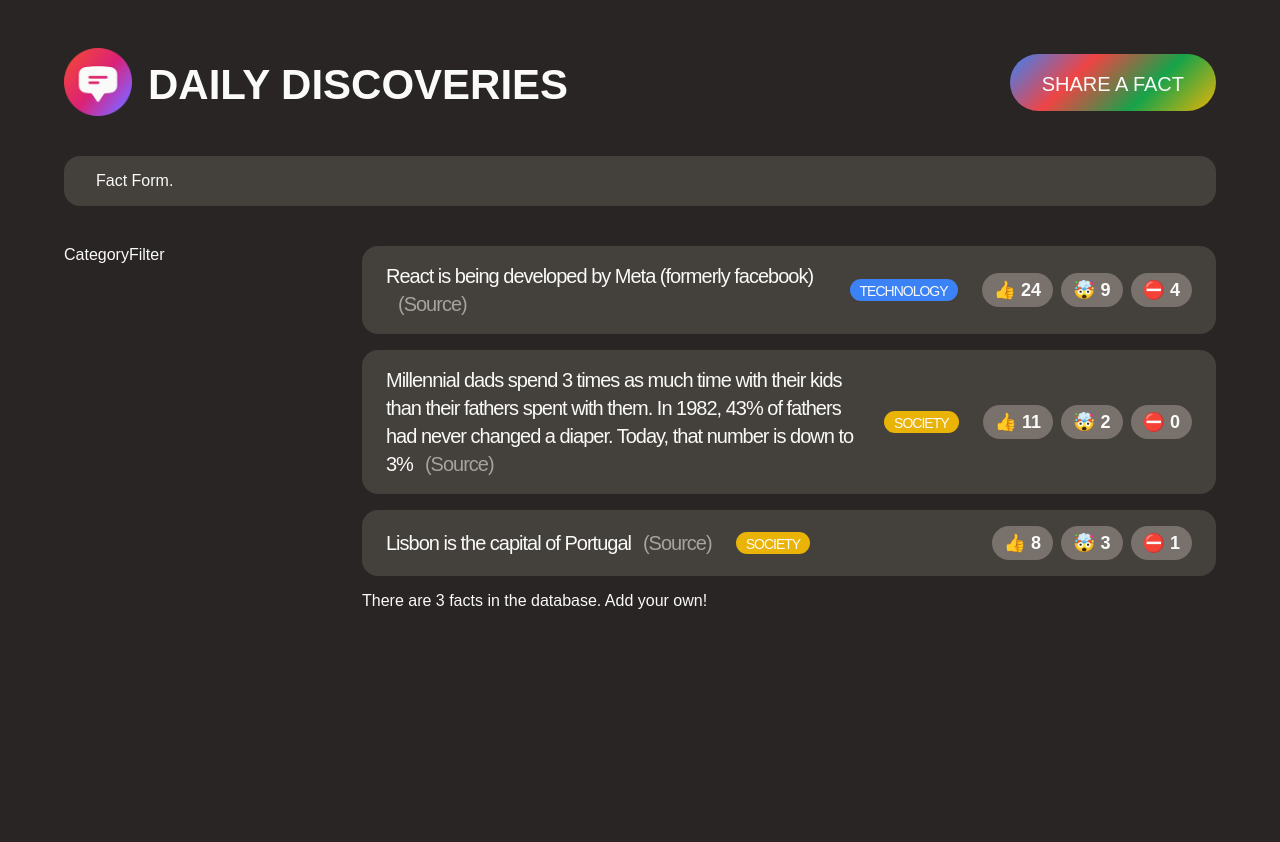
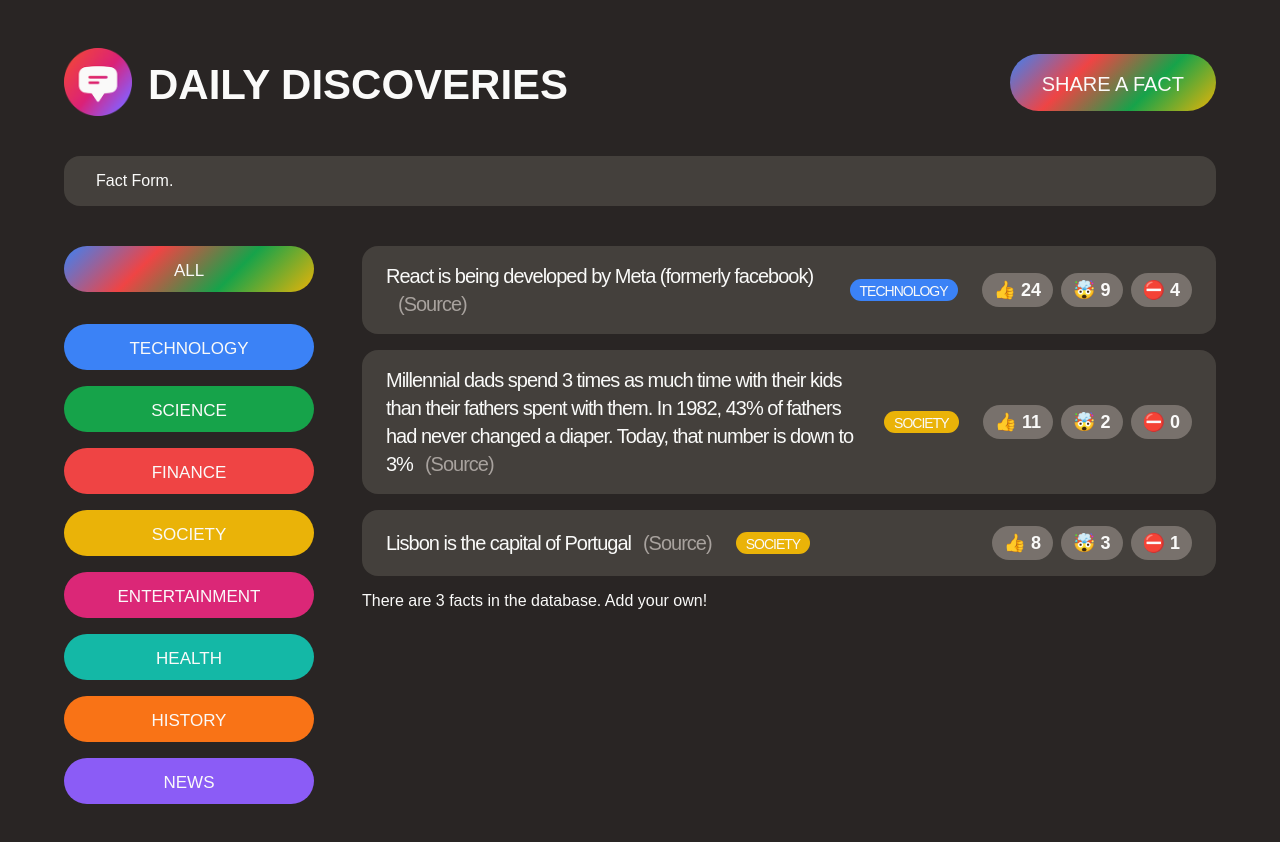
Before and after one commit to samuelmbp/daily-discoveries, a React (Create React App) app: page / in a window 1280 px wide. Shown: the top 842 px of the page. Before the commit the page ends 800 px from the top, so only its background shows below. Built offline with nearby package versions, Linux system fonts and the light colour scheme; a web font is replaced by a local one.

Commit message:
feat: render the list of button categories

```diff
--- a/src/components/CategoryFilter.js
+++ b/src/components/CategoryFilter.js
@@ -1,5 +1,26 @@
+import { CATEGORIES } from "../utils/constants";
+
 const CategoryFilter = () => {
-  return <aside>CategoryFilter</aside>;
+  return (
+    <aside>
+      <ul>
+        <li className="category">
+          <button className="btn btn-all-categories">All</button>
+        </li>
+
+        {CATEGORIES.map((category) => (
+          <li key={category.name} className="category">
+            <button
+              className="btn btn-category"
+              style={{ backgroundColor: category.color }}
+            >
+              {category.name}
+            </button>
+          </li>
+        ))}
+      </ul>
+    </aside>
+  );
 };
 
 export default CategoryFilter;
```
